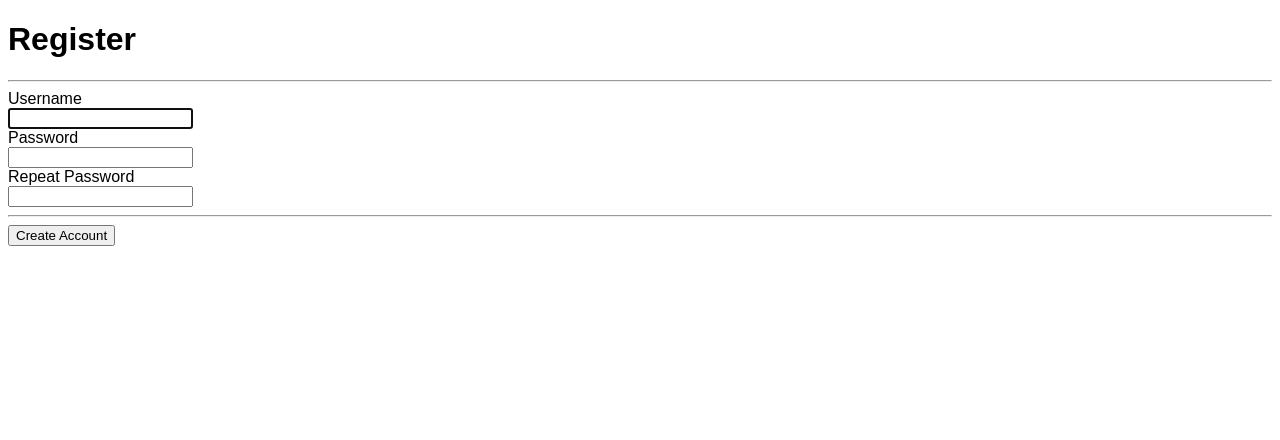
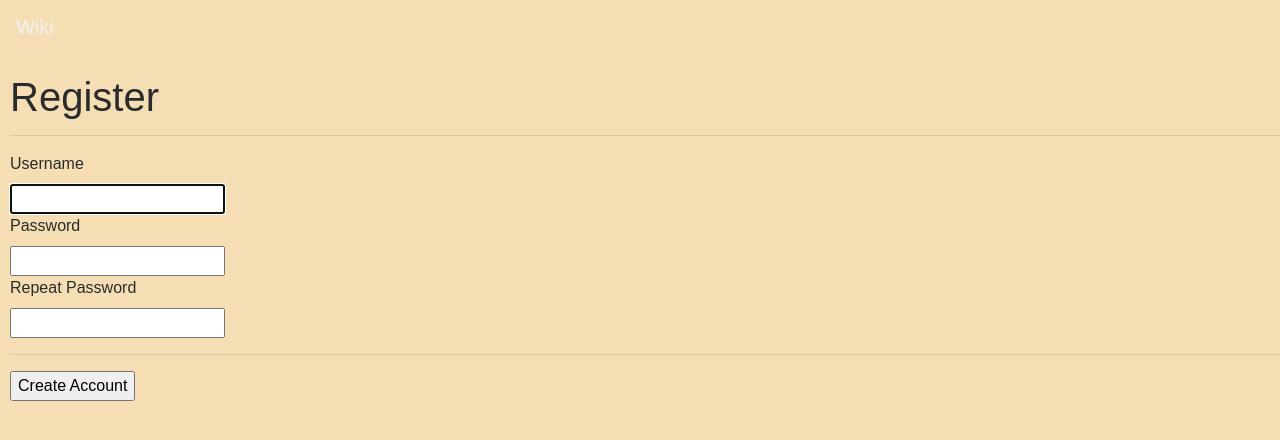
Before and after one commit to 407662/DjangoTutorials, a Django app: page /wiki/register/ in a window 1280 px wide. Shown: the top 440 px of the page. Run offline with Django 3.2, Linux system fonts and the light colour scheme; some libraries are stand-ins or nearby versions.

Commit message:
Added navigation bar

```diff
--- a/mysite/wiki/templates/wiki/base.html
+++ b/mysite/wiki/templates/wiki/base.html
@@ -2,13 +2,10 @@
 <html>
     <head>
         <title>Wiki | {% block title %}{% endblock %}</title>
-        <style>
-            html {
-                font-family: 'tinymce', Arial, serif;
-            }
-        </style>
 
         {% load static %}
+        <link rel="stylesheet" href="https://maxcdn.bootstrapcdn.com/bootstrap/4.0.0-beta.3/css/bootstrap.min.css" integrity="sha384-Zug+QiDoJOrZ5t4lssLdxGhVrurbmBWopoEl+M6BdEfwnCJZtKxi1KgxUyJq13dy" crossorigin="anonymous">
+        <link rel="stylesheet" type="text/css" href="{% static 'css/styles.css' %}">
         <script src="{% static 'js/tinymce/tinymce.min.js' %}"></script>
         <script>tinymce.init({
             selector: 'textarea',
@@ -17,9 +14,26 @@
         });</script>
     </head>
     <body>
-        {% if user.is_authenticated %}
-            <p><strong>Username:</strong>{{ user.username }}</p>
-        {% endif %}
-        {% block content %}{% endblock %}
+        <nav class="navbar fixed-top navbar-expand-md navbar-dark bg-dark">
+            <a class="navbar-brand">Wiki</a>
+            {% if user.is_authenticated %}
+                <!--<span class="navbar-text navbar-right">Username: {{ user.username }}</span>-->
+            {% endif %}
+            <div class="collapse navbar-collapse" id="nav-content">
+                <ul class="navbar-nav">
+                    <li class="nav-item">
+                        <a class="nav-link" href="{% url 'wiki:index' %}">Home</a>
+                    </li>
+                    {% if user.is_staff %}
+                    <li class="nav-item">
+                        <a class="nav-link" href="/admin/">Admin</a>
+                    </li>
+                    {% endif %}
+                </ul>
+            </div>
+        </nav>
+        <div style="margin-top: 75px; margin-left: 10px;">
+            {% block content %}{% endblock %}
+        </div>
     </body>
 </html>
```
